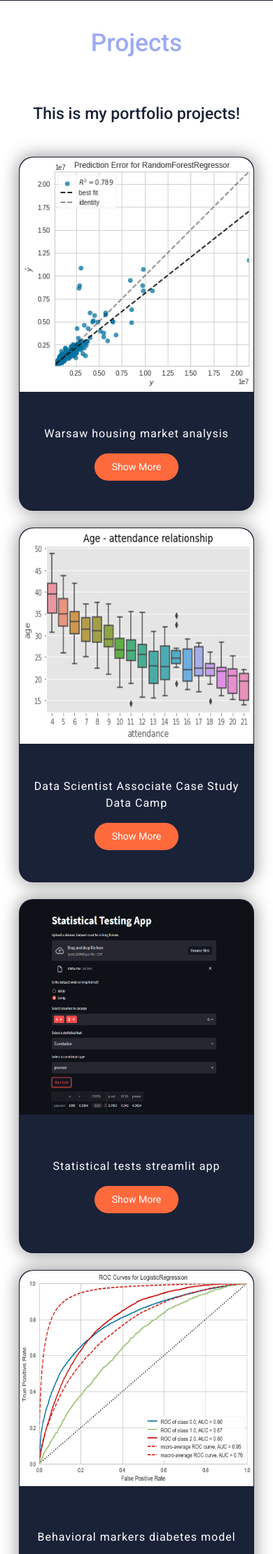
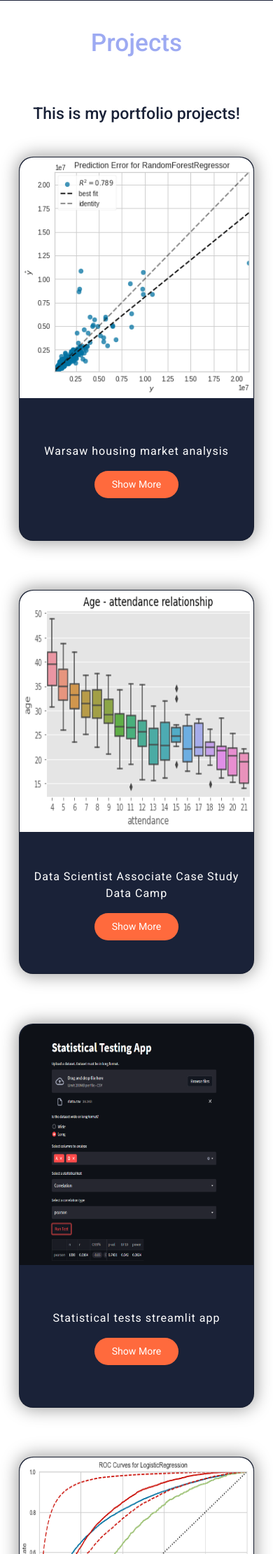
Before and after one commit to CarJung/Django_portfolio_page, a Django app: page /Krzysztof.Wrobel/KW/ in a window 390 px wide. Shown: the part 2205-4426 px from the top of the page at 70% size. Run offline with Django 4.2, Linux system fonts and the light colour scheme.

Commit message:
Update style.css

```diff
--- a/static/css/style.css
+++ b/static/css/style.css
@@ -238,7 +238,7 @@ p{
 
     .card {
 
-        height: 60vh;
+        height: 65vh;
 
       }
 
@@ -385,7 +385,7 @@ p{
         font-size: 1rem;
       }
     .card_deck{
-        height: 250vh;
+        height: 300vh;
         padding: 10% 10%;
     }
 
```
